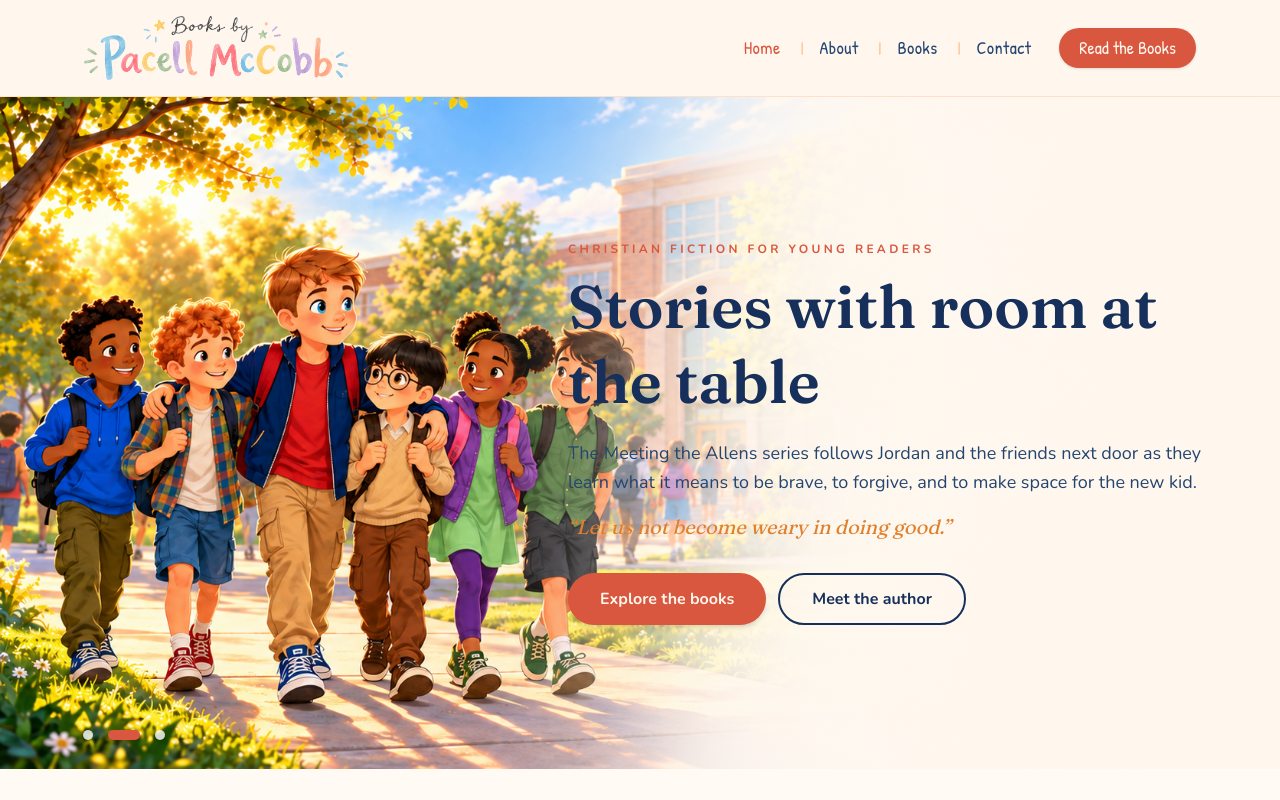
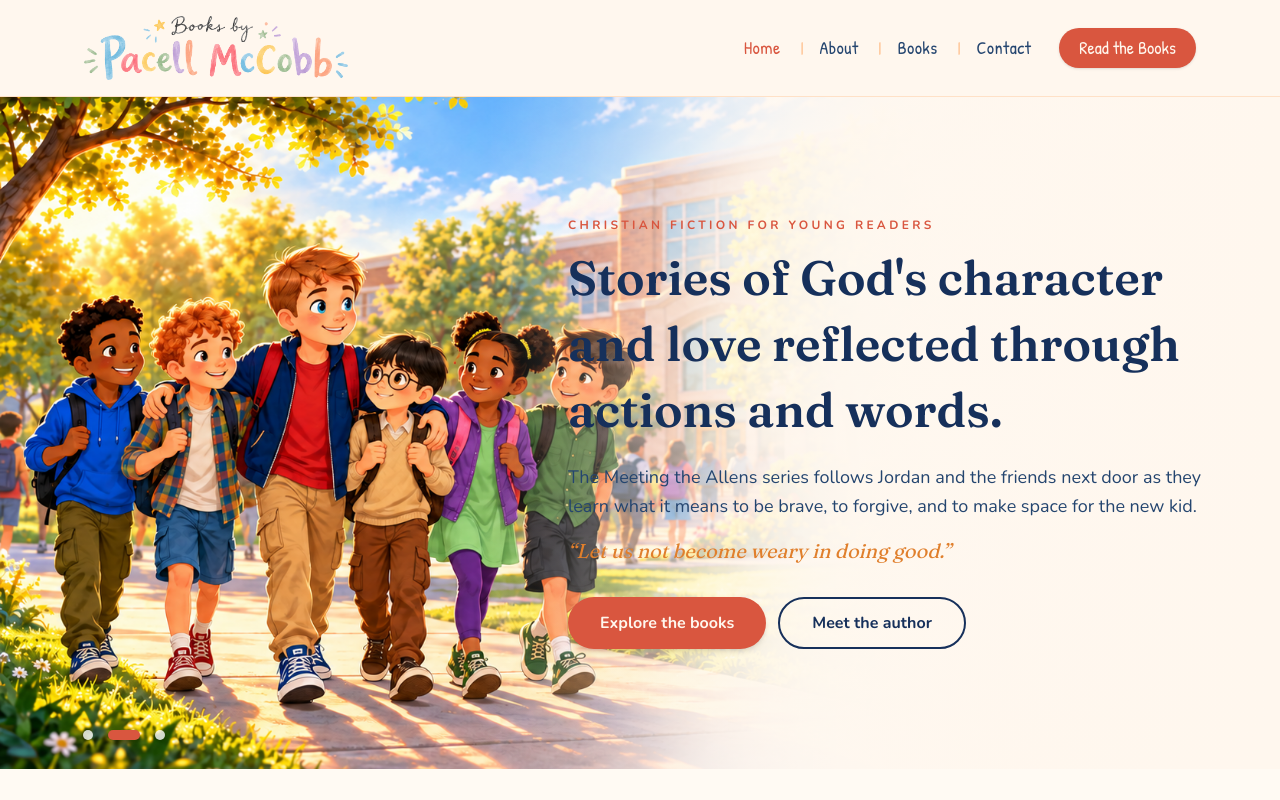
Before and after one commit to vvspower/Pacell-website, a Next.js app: page / in a window 1280 px wide. Shown: the top 800 px of the page. Built offline with nearby package versions, Linux system fonts and the light colour scheme.

Commit message:
updated hero image

```diff
--- a/app/page.js
+++ b/app/page.js
@@ -44,8 +44,9 @@ export default function Home() {
             <p className="text-xs font-bold uppercase tracking-[0.28em] text-coral">
               Christian Fiction for Young Readers
             </p>
-            <h1 className="mt-3 font-display text-[1.9rem] font-semibold leading-tight text-navy sm:text-5xl xl:text-6xl">
-              Stories with room at the table
+            <h1 className="mt-3 font-display text-[1.6rem] font-semibold leading-snug text-navy sm:text-4xl xl:text-5xl">
+              Stories of God&apos;s character and love reflected through actions
+              and words.
             </h1>
             <p className="mt-4 text-sm leading-relaxed text-navy-soft sm:mt-5 sm:text-base xl:text-lg">
               The Meeting the Allens series follows Jordan and the friends next
```
